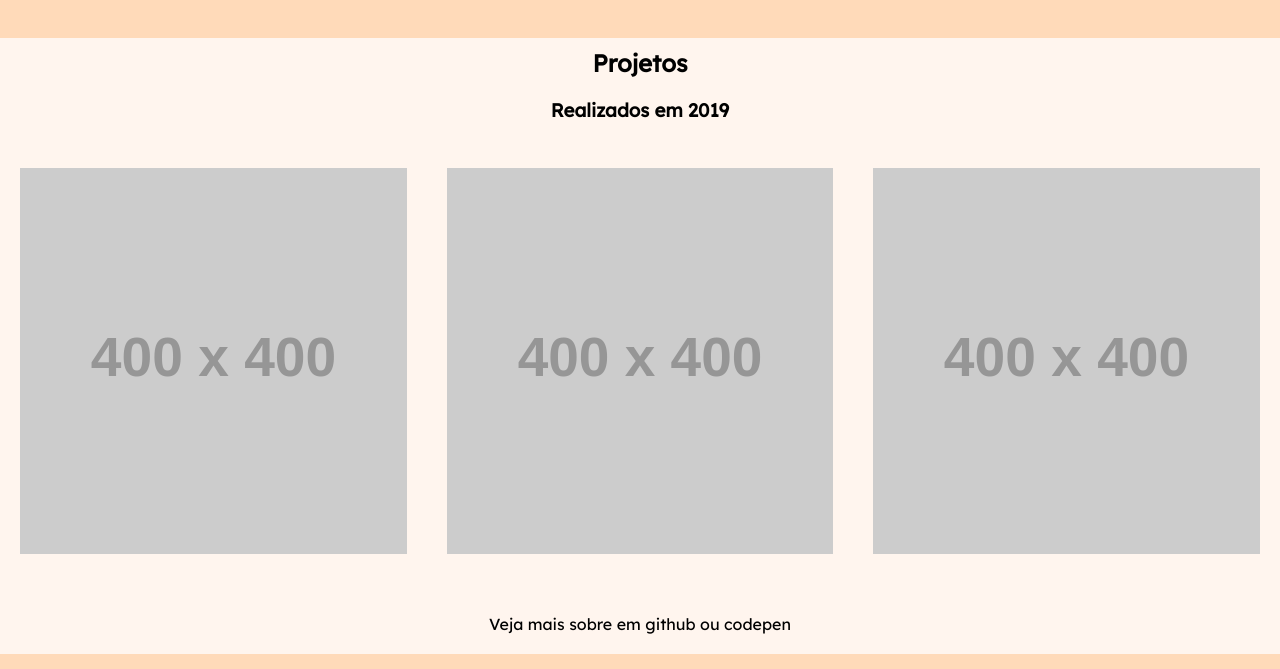
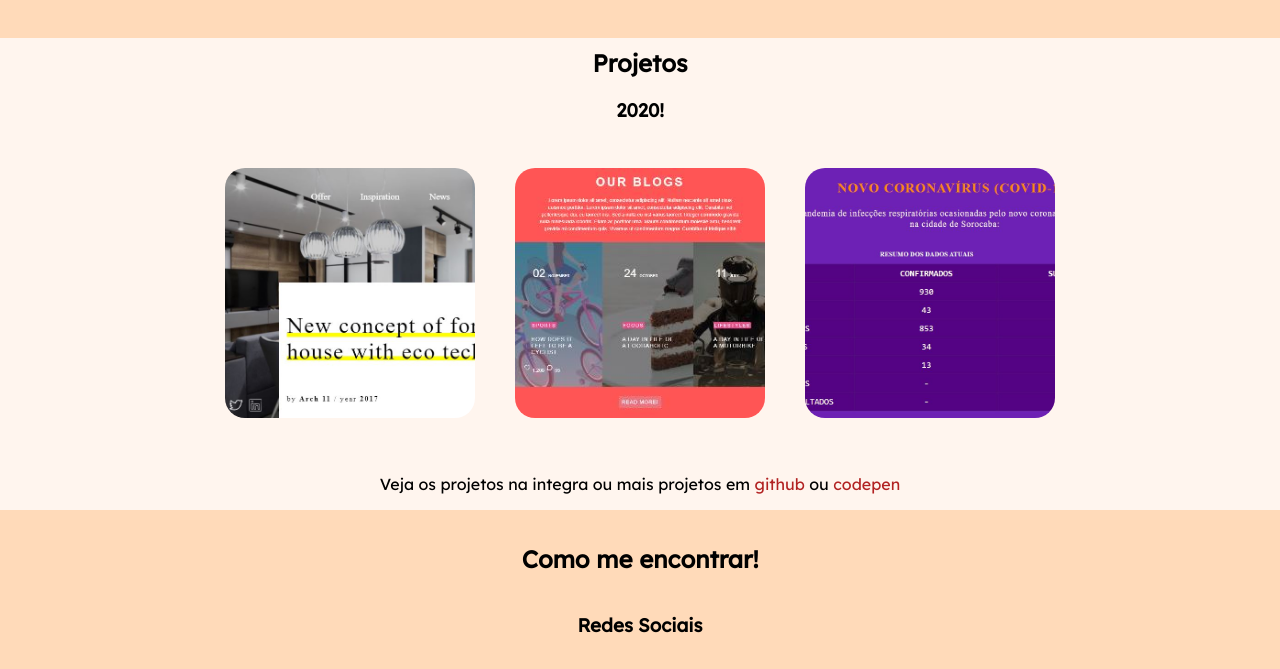
Before and after one commit to RiellyCM/RiellyMagalhaes, a plain HTML site: page index.html in a window 1280 px wide. Shown: the part 735-1404 px from the top of the page. Drawn offline with Linux system fonts and the light colour scheme; placeholder pictures from the web are drawn by us.

Commit message:
adiciona alterações nas fotos da section projetos

```diff
--- a/css/style.css
+++ b/css/style.css
@@ -181,7 +181,7 @@
   }
 
   .pictures__section {
-    align-items: center;
+      align-items: center;
       display: flex;
       justify-content: space-between;
       background-color: #FFDAB9;
@@ -227,11 +227,21 @@
   }
 
   .pictures_project img {
-    max-width: 100%;
+    width: 250px;
+    height: 250px;
+    object-fit: cover;
+    background-position: center;
+    border-radius: 20px;
   }
 
   .pictures_project {
     margin: 20px;
+  }
+
+  .view__more {
+    color: #B22222;
+    padding: 0;
+    margin:0;
   }
 /*termina a seção de projetos*/
 
--- a/index.html
+++ b/index.html
@@ -59,19 +59,19 @@
 
   <section class="project__section" id="projects">
       <h2 class="titulo__section"> Projetos </h2>
-      <h3 class="titulo__section">  Realizados em 2019 </h3>
+      <h3 class="titulo__section">  2020! </h3>
       <ul class="item_project">
         <li class="pictures_project">
-          <img src="https://via.placeholder.com/400x400" alt="imagem falsa">
+          <img src="./img/foto_projeto_casa.JPG" alt="imagem de um projeto sobre casa no codepen">
         </li>
         <li class="pictures_project">
-          <img src="https://via.placeholder.com/400x400" alt="outra imagem falsa">
+          <img src="./img/foto_projeto_before.JPG" alt="imagem de um projeto com cards">
         </li>
         <li class="pictures_project">
-          <img src="https://via.placeholder.com/400x400" alt="falsa">
+          <img src="./img/foto_projeto_covid.JPG" alt="imagem de um projeto sobre a doença covid ">
         </li>
       </ul>
-      <a class="view__more" href="#"> Veja mais sobre em github ou codepen </a>
+      <p> Veja os projetos na integra ou mais projetos em <a class="view__more" href="https://github.com/RiellyCM"> github </a> ou <a class="view__more" href="https://codepen.io/_rielly"> codepen </a> </p>
   </section>
 
   <section class="contact__section" id="contatos">
```
Also changed, not shown: img/foto_projeto_before.JPG (added), img/foto_projeto_casa.JPG (added), img/foto_projeto_covid.JPG (added).
